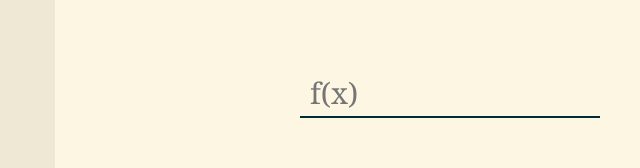
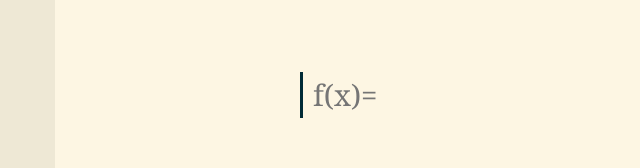
Before and after one commit to jarlg/graphesizer, a website: page app/index.html in a window 1280 px wide. Shown: the part 542-710 px from the top of the page, without its empty margins (0-640 px from the left). Drawn offline with Linux system fonts and the light colour scheme; files whose address does not match are found by name.

Commit message:
minor design changes; scrollbar for sidebar, update TODO

```diff
--- a/app/index.html
+++ b/app/index.html
@@ -11,7 +11,7 @@
             <button id='sidebar-toggle'></button>
         </div>
         <canvas id='graph'></canvas>
-        <input placeholder="f(x)" type='text' id='fn-input' />
+        <input placeholder="f(x)=" type='text' id='fn-input' />
         <script type='text/javascript' src='js/main.js'></script>
     </body>
 </html>
--- a/app/main.css
+++ b/app/main.css
@@ -1,4 +1,3 @@
-@charset "UTF-8";
 html,
 body {
     height: 100%;
@@ -73,7 +72,7 @@ canvas {
 #fn-input {
     color: #073642;
     font: 22pt Georgia;
-    width: 280px;
+    width: 60%;
     position: absolute;
     bottom: 140px;
     left: 300px;
@@ -81,6 +80,6 @@ canvas {
     padding: 3px 10px;
     outline: none;
     border: none;
-    border-bottom: 2px solid #002b36;
+    border-left: 3px solid #002b36;
     background: transparent;
 }
```
Also changed, not shown: dist/index.html, dist/main.css, 1 other file.
